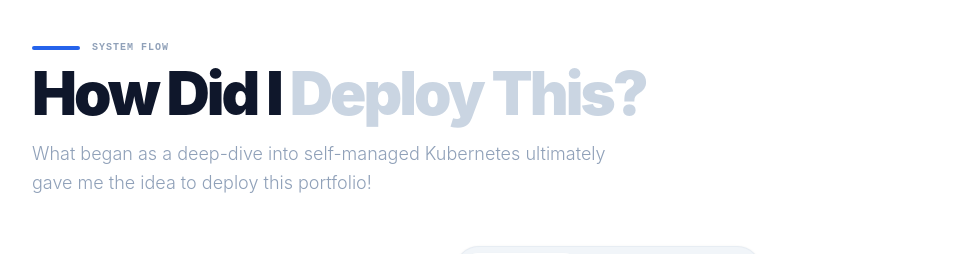
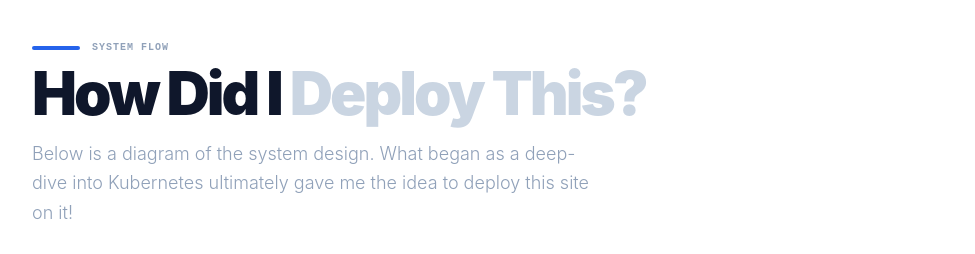
Before and after one commit to ishan-cart/sandbox, a React (Vite) app in the folder apps/web-app/: page / in a window 1280 px wide. Shown: the part 840-1094 px from the top of the page, without its empty margins (32-1007 px from the left). Built offline with nearby package versions, Linux system fonts and the light colour scheme.

Commit message:
update image and text

```diff
--- a/apps/web-app/src/components/ArchitectureDiagram.tsx
+++ b/apps/web-app/src/components/ArchitectureDiagram.tsx
@@ -22,7 +22,7 @@ import {
   Tooltip,
   Legend
 } from "recharts";
-import DIAGRAM_URL from "../assets/images/Untitled-2026-05-16-2229.png";
+import DIAGRAM_URL from "../assets/images/Untitled-2026-05-16-2229.svg";
 
 export const ArchitectureDiagram = () => {
   const containerRef = useRef<HTMLDivElement>(null);
@@ -260,7 +260,7 @@ export const ArchitectureDiagram = () => {
             transition={{ delay: 0.1 }}
             className="text-slate-400 max-w-xl text-lg leading-relaxed font-light"
           >
-            What began as a deep-dive into self-managed Kubernetes ultimately gave me the idea to deploy this portfolio!
+            Below is a diagram of the system design. What began as a deep-dive into Kubernetes ultimately gave me the idea to deploy this site on it!
           </motion.p>
         </div>
 
```
